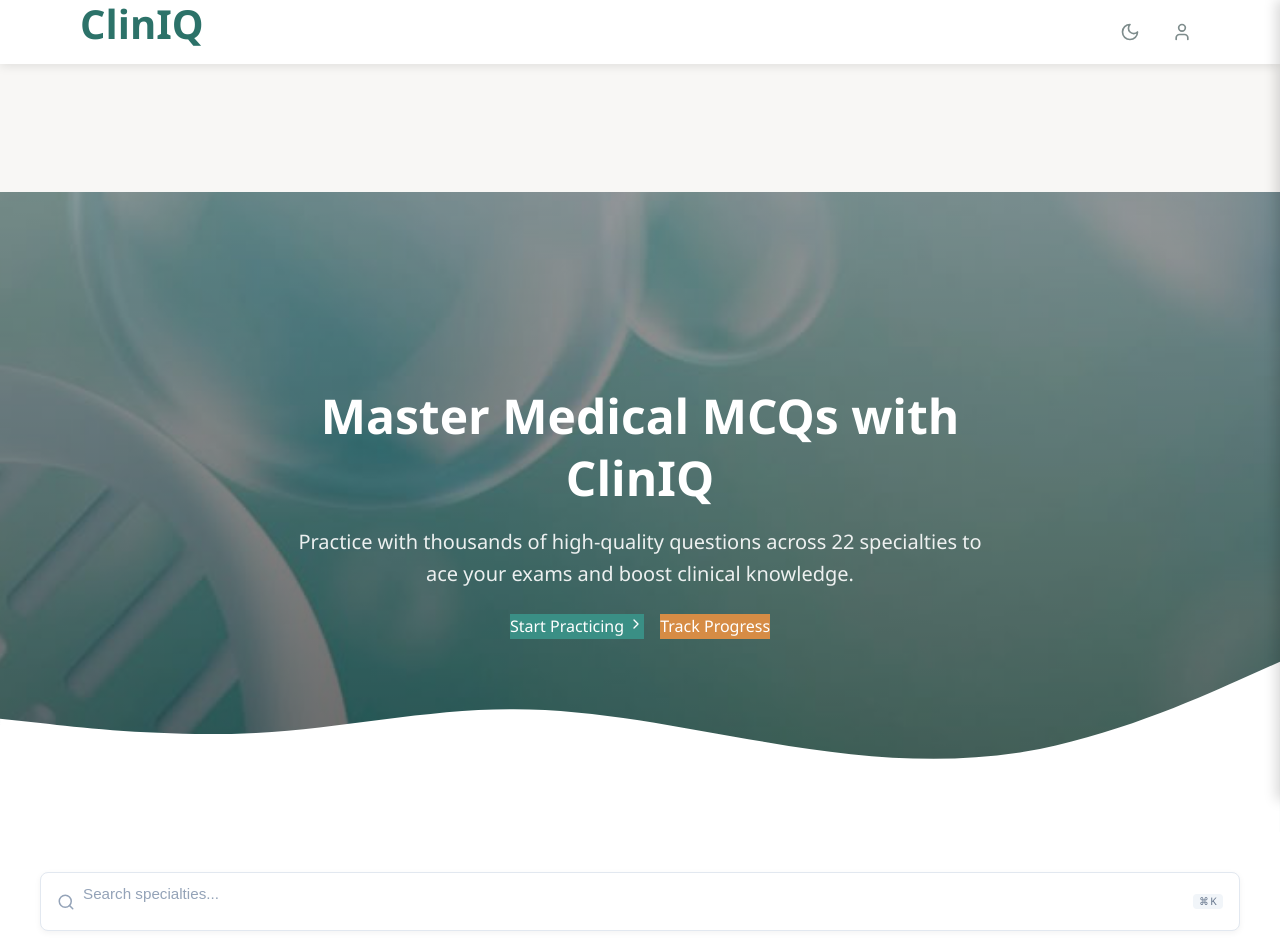
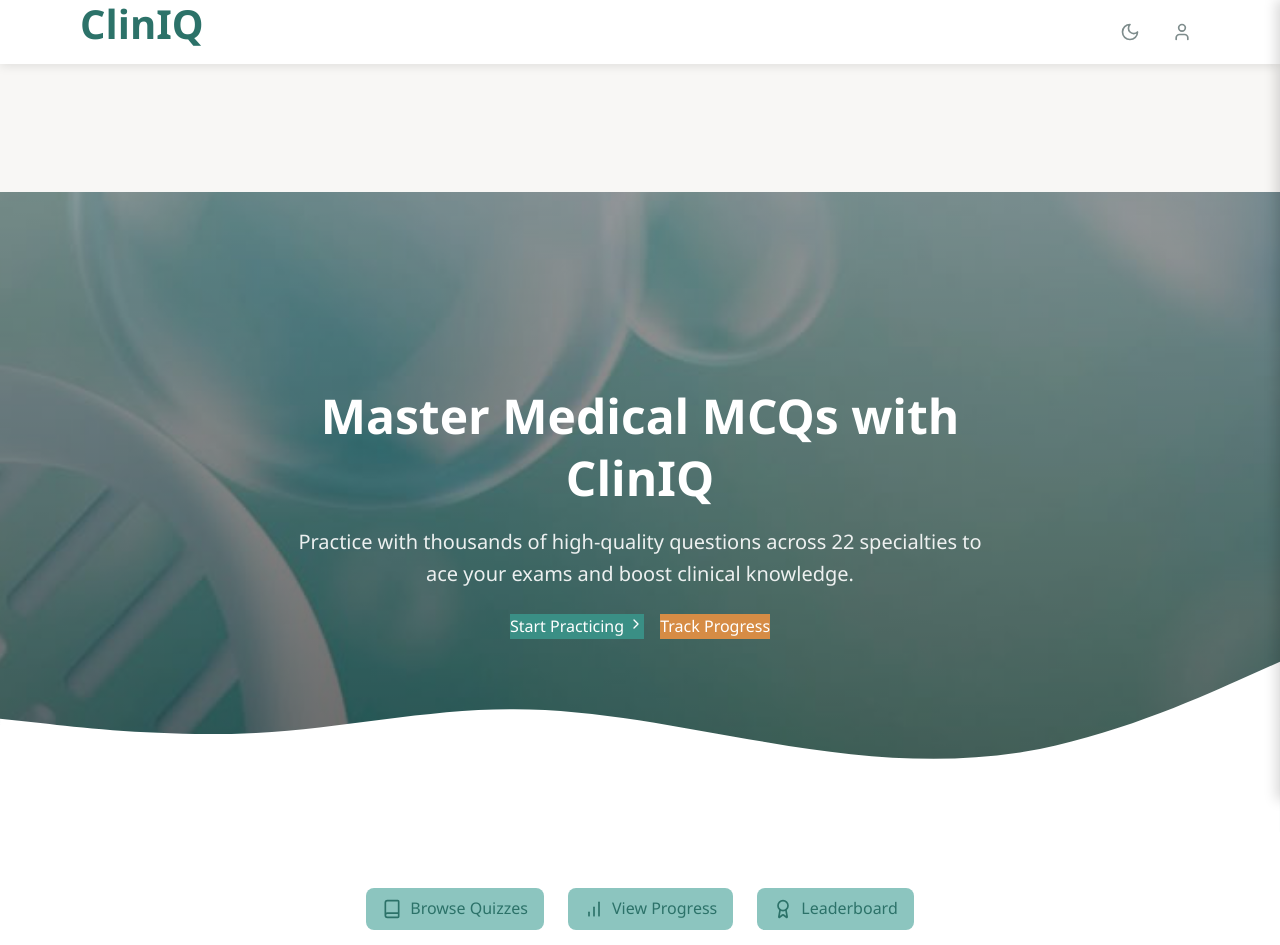
Before and after one commit to jjingofarouk/mcq, a React (Create React App) app in the folder mcq/: page / in a window 1280 px wide. Shown: the top 945 px of the page. Built offline with nearby package versions, Linux system fonts and the light colour scheme.

Commit message:
Update Home.js

```diff
--- a/mcq/src/components/Home.js
+++ b/mcq/src/components/Home.js
@@ -80,7 +80,6 @@ const HeroBanner = () => (
 const QuickAccessSection = () => (
   <section className="quick-access-section">
     <div className="quick-access-container">
-      <SearchBar placeholder="Search specialties or topics..." />
       <div className="quick-links">
         <Link to="/quizzes" className="quick-link">
           <Book size={20} /> Browse Quizzes
```
